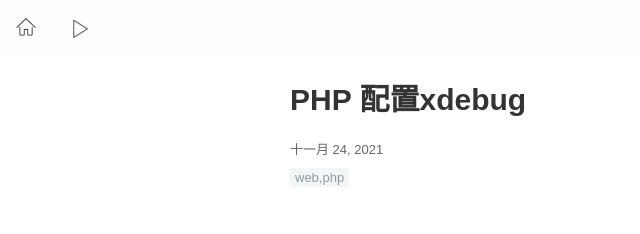
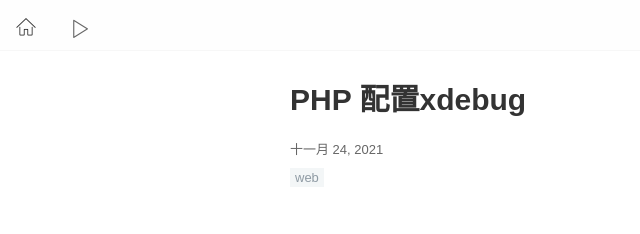
Before and after one commit to marvell-D/marvell-D.github.io, a plain HTML site: page 2021/11/24/PHP-配置xdebug/index.html in a window 1280 px wide. Shown: the top 234 px of the page, 0-640 px from the left. Drawn offline with nearby package versions, Linux system fonts and the light colour scheme; a web font is replaced by a local one.

Commit message:
Site updated: 2021-11-24 11:13:31

```diff
--- a/2021/11/24/PHP-配置xdebug/index.html
+++ b/2021/11/24/PHP-配置xdebug/index.html
@@ -48,7 +48,7 @@
         <div class="stuff">
             <span>十一月 24, 2021</span>
 
-  <ul class="post-tags-list" itemprop="keywords"><li class="post-tags-list-item"><a class="post-tags-list-link" href="/tags/web-php/" rel="tag">web,php</a></li></ul>
+  <ul class="post-tags-list" itemprop="keywords"><li class="post-tags-list-item"><a class="post-tags-list-link" href="/tags/web/" rel="tag">web</a></li></ul>
 
 
         </div>
```
Also changed, not shown: tags/web/index.html (renamed from tags/web-php/index.html, +1 -1 lines).
